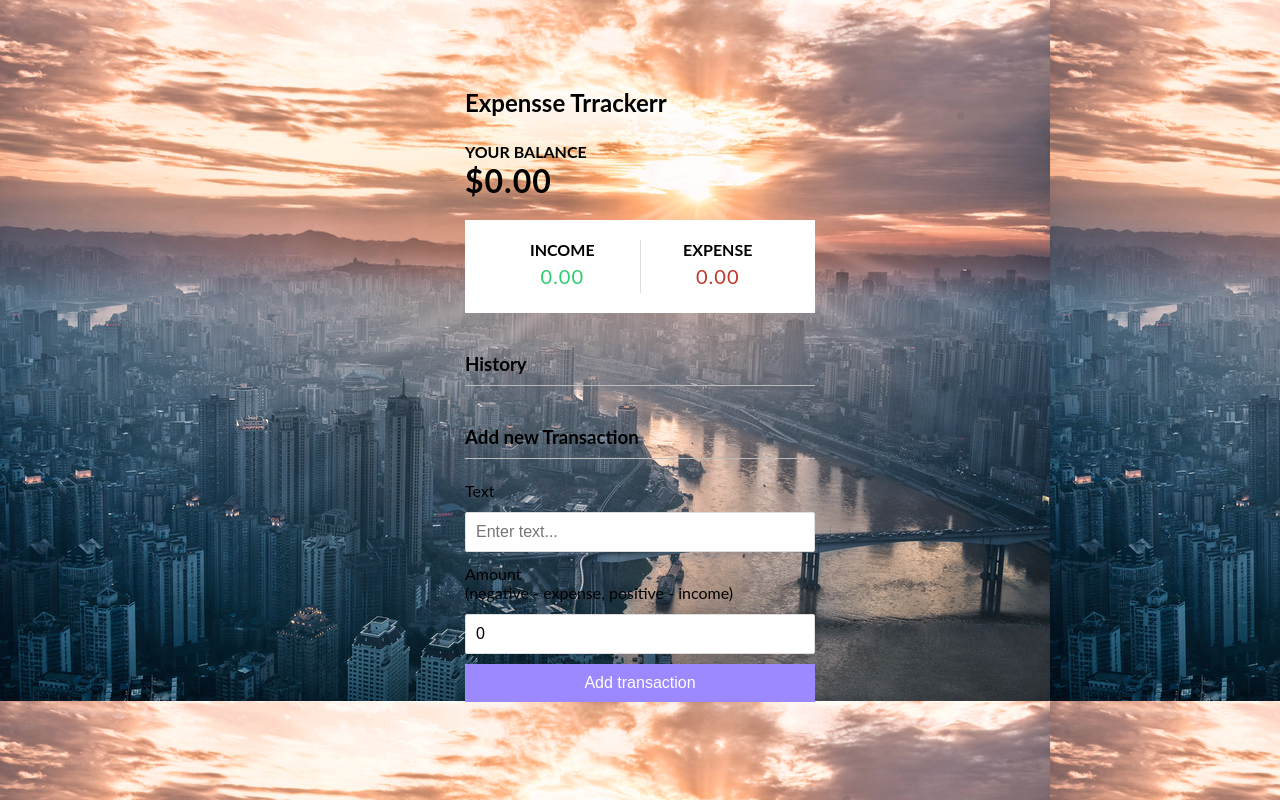
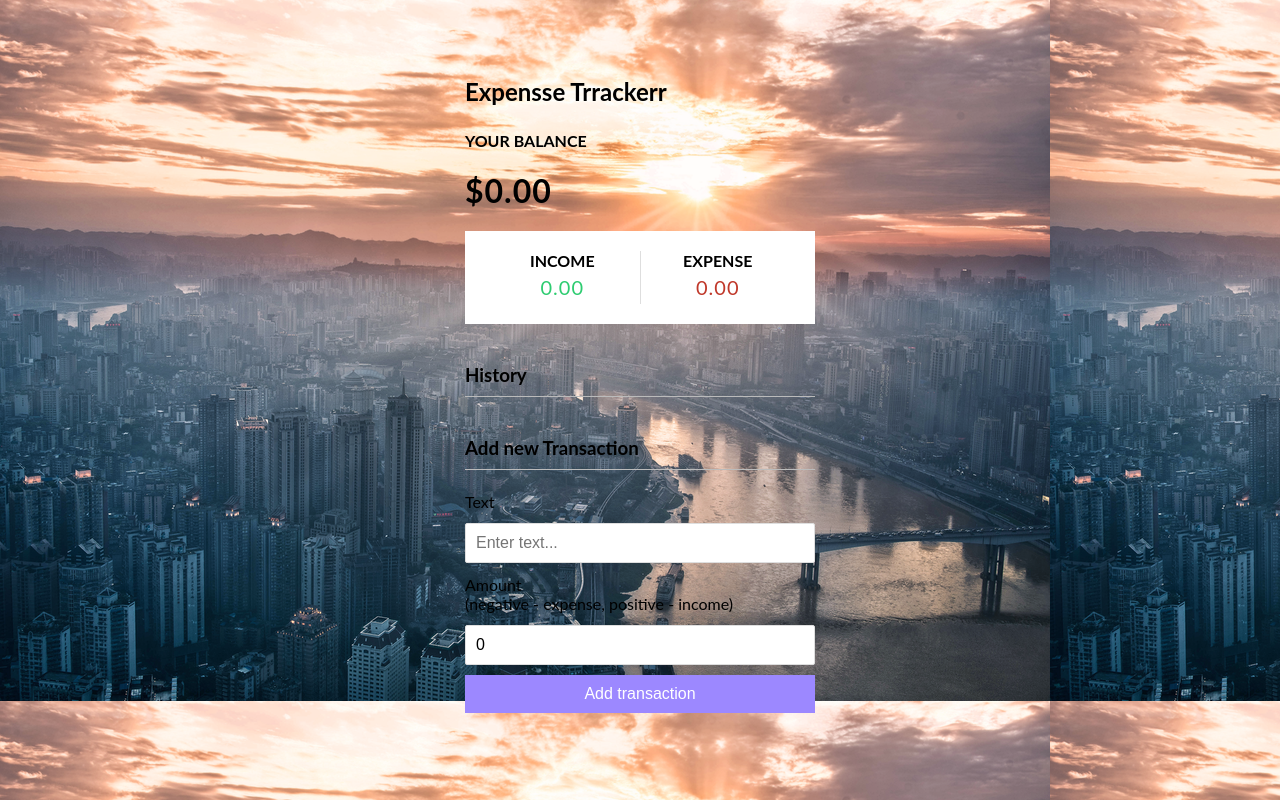
Before and after one commit to erniej1/extrack, a React (Create React App) app: page / in a window 1280 px wide. Built offline with nearby package versions, Linux system fonts and the light colour scheme; the HTML template or start-up script is replaced by a standard one.

Commit message:
Update css
Here is an update 🥩

```diff
--- a/src/App.css
+++ b/src/App.css
@@ -20,7 +20,7 @@ body {
 
 h1 {
   letter-spacing: 1px;
-  margin: 0;
+  margin: 3;
 }
 
 h3 {
```
